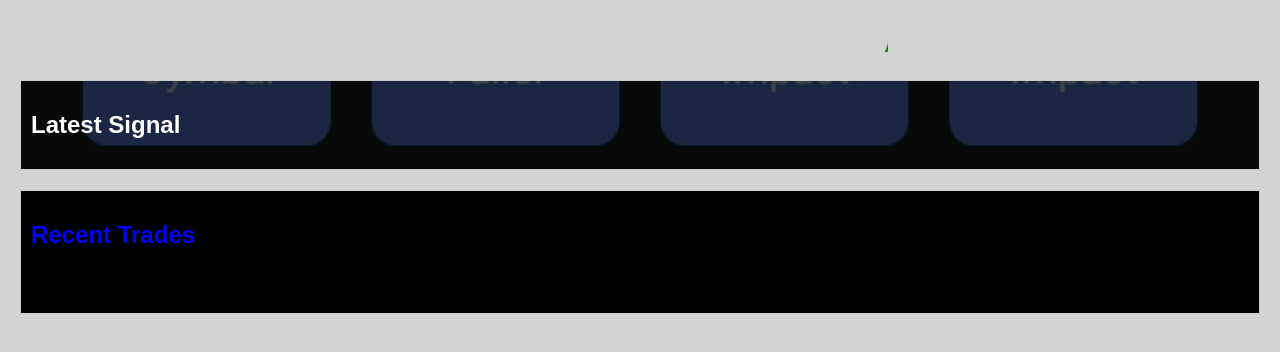
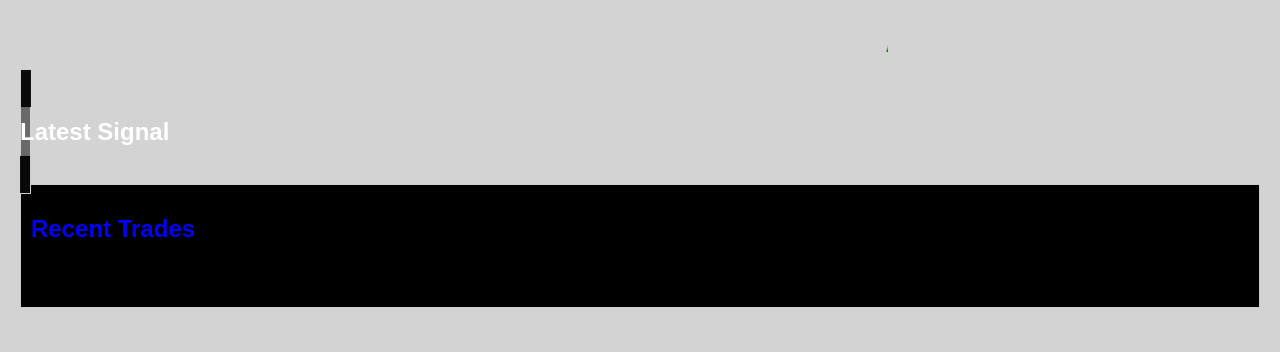
Before and after one commit to nonahgame/td-bot, a Python web app: template templates/index.html in a window 1280 px wide. Shown: the part 204-556 px from the top of the page. Run offline with Jinja, Linux system fonts and the light colour scheme; the template is opened without the code that fills it, so the values that code supplies are empty.

Commit message:
Update index.html
ok

```diff
--- a/templates/index.html
+++ b/templates/index.html
@@ -114,9 +114,10 @@
     <p>Status: {{ status }}</p>
     <p>Timeframe: {{ timeframe }}</p>
     <p>Stop Time: {{ stop_time }}</p>   {% include 'queen.html'%}
+    <div>
     {% if signal %}
     {% endif %}
-    <div class="signal">
+    <spame class="signal">
         <h2>Latest Signal</h2>
         <p>{% if signal and signal.message != 'No signal yet' %}
         <li>Time: {{ signal.time }}</li>
@@ -147,9 +148,10 @@
         <li>Profit: {{ "%.2f"|format(signal.profit) }}</li>
         {% endif %}
         {% endif %}</p>
-    </div>
+    </spame>
     {% if signal %}
     {% endif %}
+    </div>
     <div class="trades">
         <h2>Recent Trades</h2>
         {% if trades %}
```
